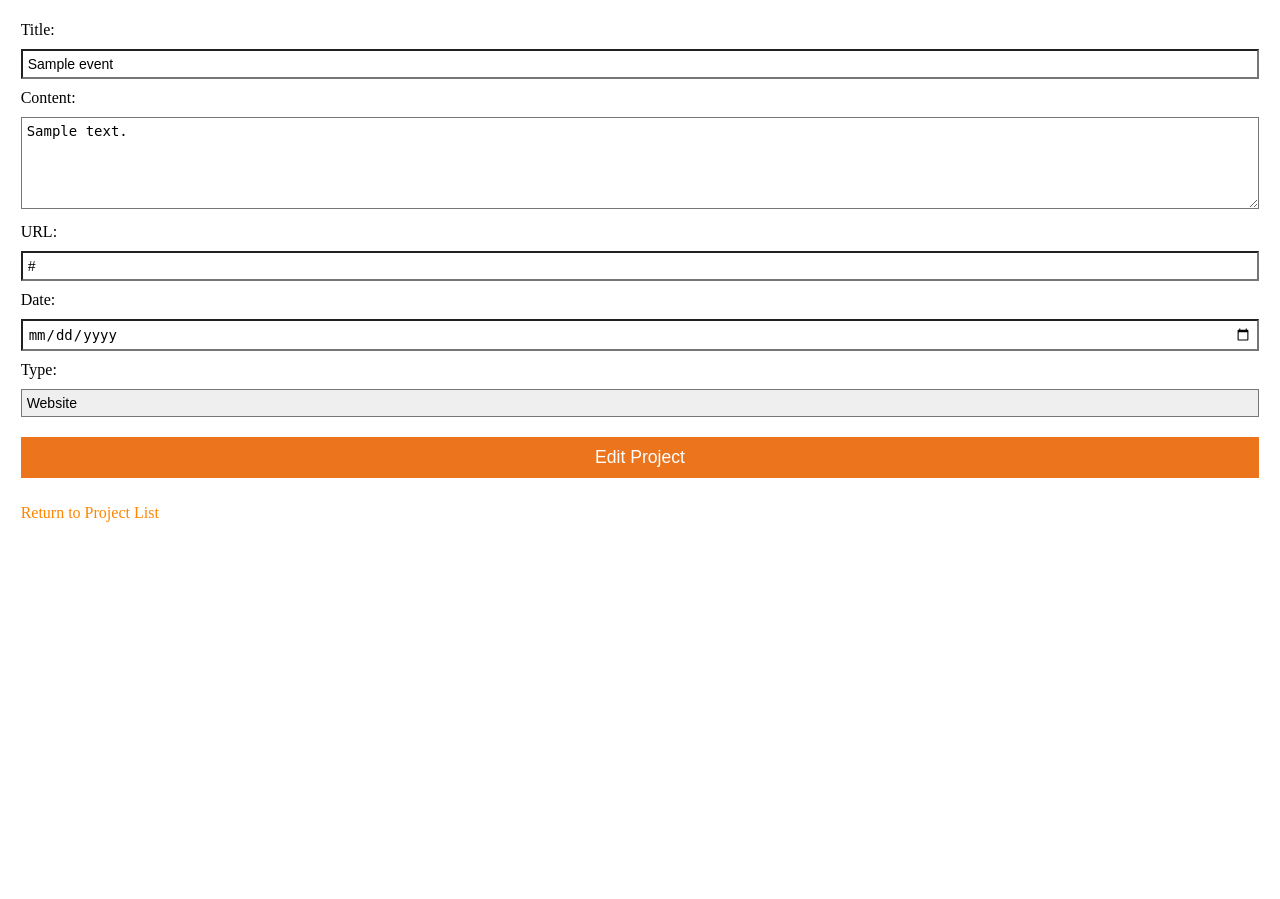
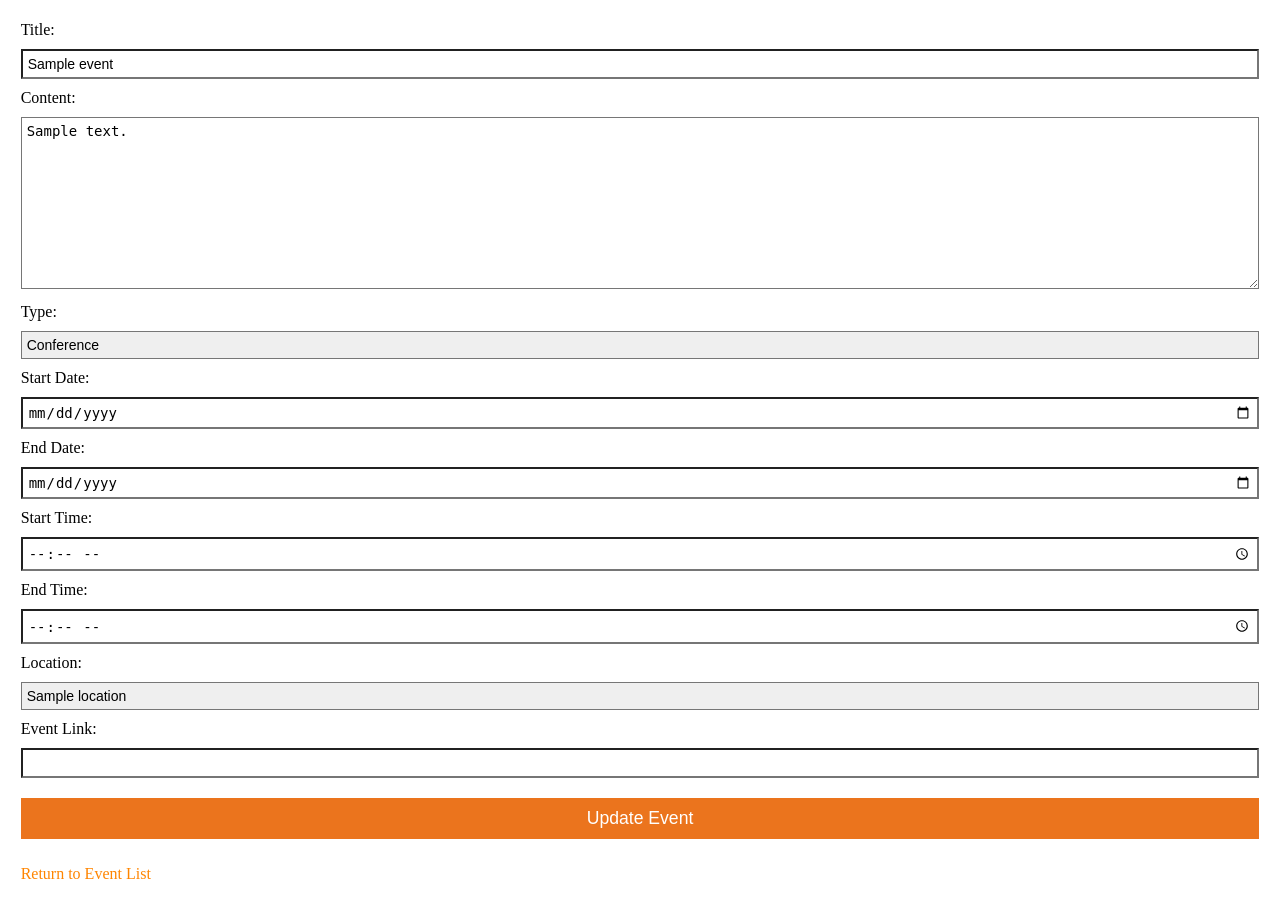
Before and after one commit to codesuzyworld/HTTP-5225-Assignment2-Grp3, a PHP site: page /admin/events_edit.php?id=1 in a window 1280 px wide. Shown: the part 162-1061 px from the top of the page. Before the commit the page ends 684 px from the top, so only its background shows below. Run offline with PHP 8.4, Linux system fonts and the light colour scheme; a user stored in the database is signed in; tables that the repository leaves empty or names only in its code hold one stand-in row (values such as "Sample post"); data that the repository does not hold is empty; some libraries are stand-ins or nearby versions.

Commit message:
Updated Edit Event functionality. CRUD all completed for Events

```diff
--- a/admin/events_edit.php
+++ b/admin/events_edit.php
@@ -1,72 +1,53 @@
 <?php
+ini_set('display_errors', 1);
+ini_set('display_startup_errors', 1);
+error_reporting(E_ALL);
 
-include( 'includes/database.php' );
-include( 'includes/config.php' );
-include( 'includes/functions.php' );
+include('includes/database.php');
+include('includes/config.php');
+include('includes/functions.php');
 
 secure();
 
-if( !isset( $_GET['id'] ) )
-{
-
-  header( 'Location: events.php' );
+if (!isset($_GET['id'])) {
+    header('Location: events.php');
     die();
-
 }
 
-if( isset( $_POST['title'] ) )
-{
+if (isset($_POST['title'])) {
+    if ($_POST['title'] && $_POST['content']) {
+        $query = 'UPDATE events SET
+            title = "' . mysqli_real_escape_string($connect, $_POST['title']) . '",
+            content = "' . mysqli_real_escape_string($connect, $_POST['content']) . '",
+            type = "' . mysqli_real_escape_string($connect, $_POST['type']) . '",
+            dateStart = "' . mysqli_real_escape_string($connect, $_POST['dateStart']) . '",
+            dateEnd = "' . mysqli_real_escape_string($connect, $_POST['dateEnd']) . '",
+            timeStart = "' . mysqli_real_escape_string($connect, $_POST['timeStart']) . '",
+            timeEnd = "' . mysqli_real_escape_string($connect, $_POST['timeEnd']) . '",
+            locationID = "' . mysqli_real_escape_string($connect, $_POST['locationID']) . '",
+            eventLink = "' . mysqli_real_escape_string($connect, $_POST['eventLink']) . '"
+            WHERE id = ' . $_GET['id'] . '
+            LIMIT 1';
 
-  if( $_POST['title'] and $_POST['content'] )
-  {
+        mysqli_query($connect, $query);
 
-    $query = 'UPDATE eventss SET
-      title = "'.mysqli_real_escape_string( $connect, $_POST['title'] ).'",
-      content = "'.mysqli_real_escape_string( $connect, $_POST['content'] ).'",
-      type = "'.mysqli_real_escape_string( $connect, $_POST['type'] ).'",
-      dateStart = "'.mysqli_real_escape_string( $connect, $_POST['dateStart'] ).'",
-      dateEnd = "'.mysqli_real_escape_string( $connect, $_POST['dateEnd'] ).'",
-      timeStart = "'.mysqli_real_escape_string( $connect, $_POST['timeStart'] ).'",
-      timeEnd = "'.mysqli_real_escape_string( $connect, $_POST['timeEnd'] ).'",
-      locationID = "'.mysqli_real_escape_string( $connect, $_POST['locationID'] ).'",
-      eventLink = "'.mysqli_real_escape_string( $connect, $_POST['eventLink'] ).'",
-      WHERE id = '.$_GET['id'].'
-      LIMIT 1';
-    mysqli_query( $connect, $query );
-
-    set_message( 'Events has been updated' );
-
+        set_message('Event has been updated');
+        header('Location: events.php');
+        die();
+    }
 }
 
-  header( 'Location: events.php' );
+$query = 'SELECT * FROM events WHERE id = ' . $_GET['id'] . ' LIMIT 1';
+$result = mysqli_query($connect, $query);
+
+if (!mysqli_num_rows($result)) {
+    header('Location: events.php');
     die();
-
 }
 
+$record = mysqli_fetch_assoc($result);
 
-if( isset( $_GET['id'] ) )
-{
-
-  $query = 'SELECT *
-    FROM events
-    WHERE id = '.$_GET['id'].'
-    LIMIT 1';
-  $result = mysqli_query( $connect, $query );
-
-  if( !mysqli_num_rows( $result ) )
-  {
-
-    header( 'Location: events.php' );
-    die();
-
-  }
-
-  $record = mysqli_fetch_assoc( $result );
-
-}
-
-include( 'includes/header.php' );
-
+include('includes/header.php');
 ?>
 
 <h2>Edit Event</h2>
@@ -74,52 +55,63 @@ include( 'includes/header.php' );
 <form method="post">
 
     <label for="title">Title:</label>
-  <input type="text" name="title" id="title" value="<?php echo htmlentities( $record['title'] ); ?>">
-
+    <input type="text" name="title" id="title" value="<?php echo htmlentities($record['title']); ?>" required>
     <br>
 
     <label for="content">Content:</label>
-  <textarea type="text" name="content" id="content" rows="5"><?php echo htmlentities( $record['content'] ); ?></textarea>
-
-  <br>
-
-  <label for="url">URL:</label>
-  <input type="text" name="url" id="url" value="<?php echo htmlentities( $record['url'] ); ?>">
-
-  <br>
-
-  <label for="date">Date:</label>
-  <input type="date" name="date" id="date" value="<?php echo htmlentities( $record['date'] ); ?>">
-
+    <textarea name="content" id="content" rows="10" required><?php echo htmlentities($record['content']); ?></textarea>
     <br>
 
     <label for="type">Type:</label>
     <?php
-
-  $values = array( 'Website', 'Graphic Design' );
-
+    $values = array('Conference', 'Webinar', 'Concert', 'Meetup', 'Network');
     echo '<select name="type" id="type">';
-  foreach( $values as $key => $value )
-  {
-    echo '<option value="'.$value.'"';
-    if( $value == $record['type'] ) echo ' selected="selected"';
-    echo '>'.$value.'</option>';
+    foreach ($values as $value) {
+        echo '<option value="' . $value . '"';
+        if ($value == $record['type']) echo ' selected="selected"';
+        echo '>' . $value . '</option>';
     }
     echo '</select>';
-
     ?>
-
     <br>
 
-  <input type="submit" value="Edit Project">
+    <label for="dateStart">Start Date:</label>
+    <input type="date" name="dateStart" id="dateStart" value="<?php echo htmlentities($record['dateStart']); ?>" required>
+    <br>
 
+    <label for="dateEnd">End Date:</label>
+    <input type="date" name="dateEnd" id="dateEnd" value="<?php echo htmlentities($record['dateEnd']); ?>">
+    <br>
+
+    <label for="timeStart">Start Time:</label>
+    <input type="time" name="timeStart" id="timeStart" value="<?php echo htmlentities($record['timeStart']); ?>">
+    <br>
+
+    <label for="timeEnd">End Time:</label>
+    <input type="time" name="timeEnd" id="timeEnd" value="<?php echo htmlentities($record['timeEnd']); ?>">
+    <br>
+
+    <label for="locationID">Location:</label>
+    <select name="locationID" id="locationID">
+        <?php
+        $location_query = 'SELECT id, locationName FROM location';
+        $location_result = mysqli_query($connect, $location_query);
+        while ($location = mysqli_fetch_assoc($location_result)) {
+            echo '<option value="' . $location['id'] . '"';
+            if ($location['id'] == $record['locationID']) echo ' selected="selected"';
+            echo '>' . $location['locationName'] . '</option>';
+        }
+        ?>
+    </select>
+    <br>
+
+    <label for="eventLink">Event Link:</label>
+    <input type="url" name="eventLink" id="eventLink" value="<?php echo htmlentities($record['eventLink']); ?>">
+    <br>
+
+    <input type="submit" value="Update Event">
 </form>
 
-<p><a href="projects.php"><i class="fas fa-arrow-circle-left"></i> Return to Project List</a></p>
+<p><a href="events.php"><i class="fas fa-arrow-circle-left"></i> Return to Event List</a></p>
 
-
-<?php
-
-include( 'includes/footer.php' );
-
-?>
+<?php include('includes/footer.php'); ?>
```
Lines whose indentation alone changed are shown as unchanged.
